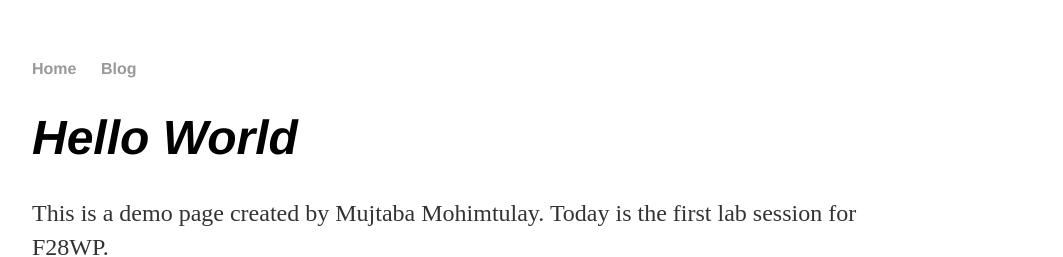
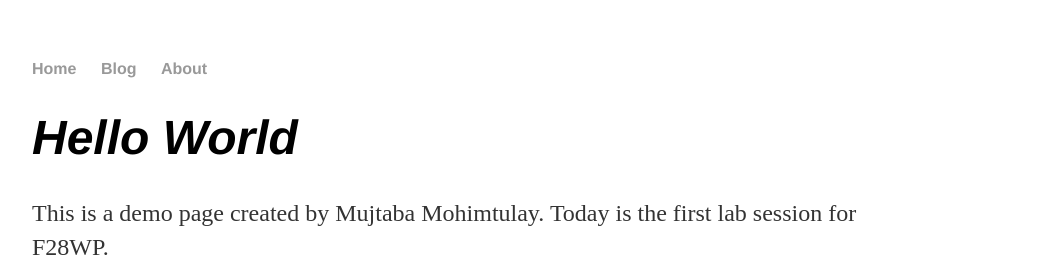
Before and after one commit to MujtabaMohimtulay/MujtabaMohimtulay.github.io, a Jekyll site: the page built from index.html, in a window 1280 px wide. Shown: the top 257 px of the page, without its empty margins (160-1223 px from the left). Built offline with Jekyll 4.4.1, drawn with Linux system fonts in a browser that asks for light colours.

Commit message:
Update default.html
added about link

```diff
--- a/_layouts/default.html
+++ b/_layouts/default.html
@@ -10,6 +10,7 @@
       <ul>
         <li><a href="/">Home</a></li>
         <li><a href="/blog">Blog</a></li>
+        <li><a href="/pages.about.html">About</a></li>
       </ul>
     </nav>
   <div class="container">
```
